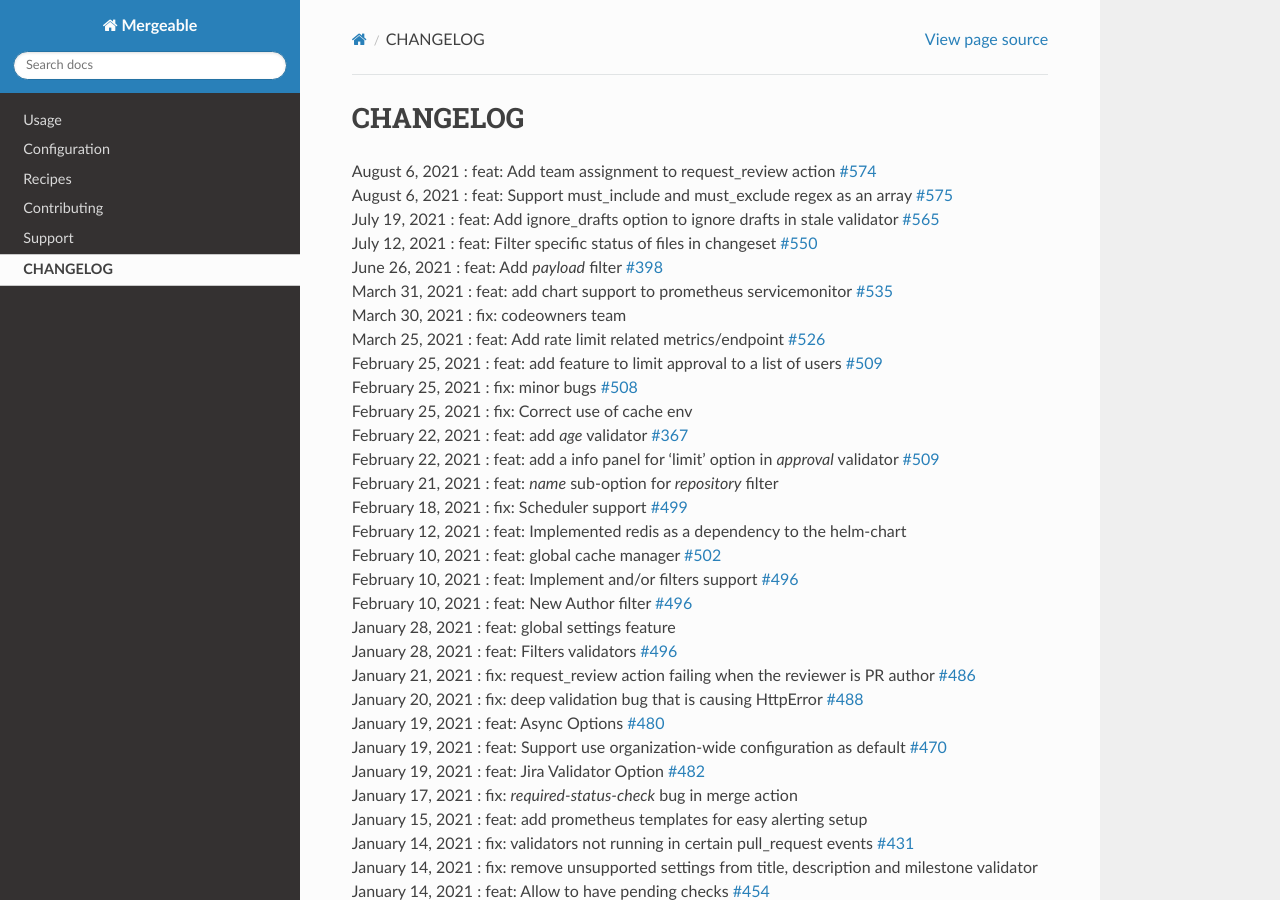
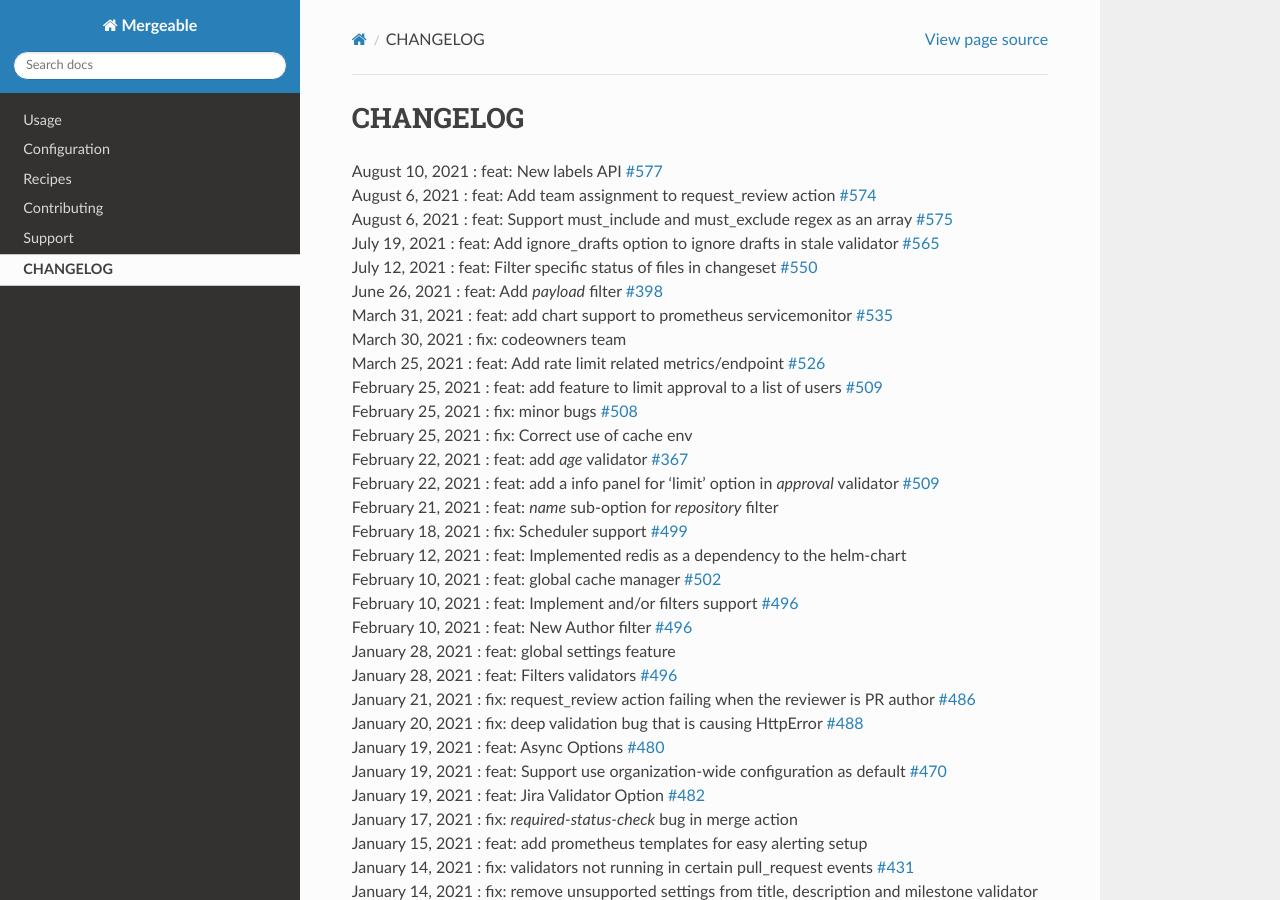
Before and after one commit to mergeability/mergeable, a Sphinx documentation site: the page built from docs/changelog.rst, in a window 1280 px wide and 900 px high. Built offline with Sphinx 7.4.7 and the Read the Docs theme 2.0.0, drawn with Linux system fonts in a browser that asks for light colours.

Commit message:
Add changelog

```diff
--- a/docs/changelog.rst
+++ b/docs/changelog.rst
@@ -1,5 +1,6 @@
 CHANGELOG
 =====================================
+| August 10, 2021 : feat: New labels API `#577 <https://github.com/mergeability/mergeable/pull/577>`_
 | August 6, 2021 : feat: Add team assignment to request_review action `#574 <https://github.com/mergeability/mergeable/pull/574>`_
 | August 6, 2021 : feat: Support must_include and must_exclude regex as an array `#575 <https://github.com/mergeability/mergeable/pull/575>`_
 | July 19, 2021 : feat: Add ignore_drafts option to ignore drafts in stale validator `#565 <https://github.com/mergeability/mergeable/issues/565>`_
```
